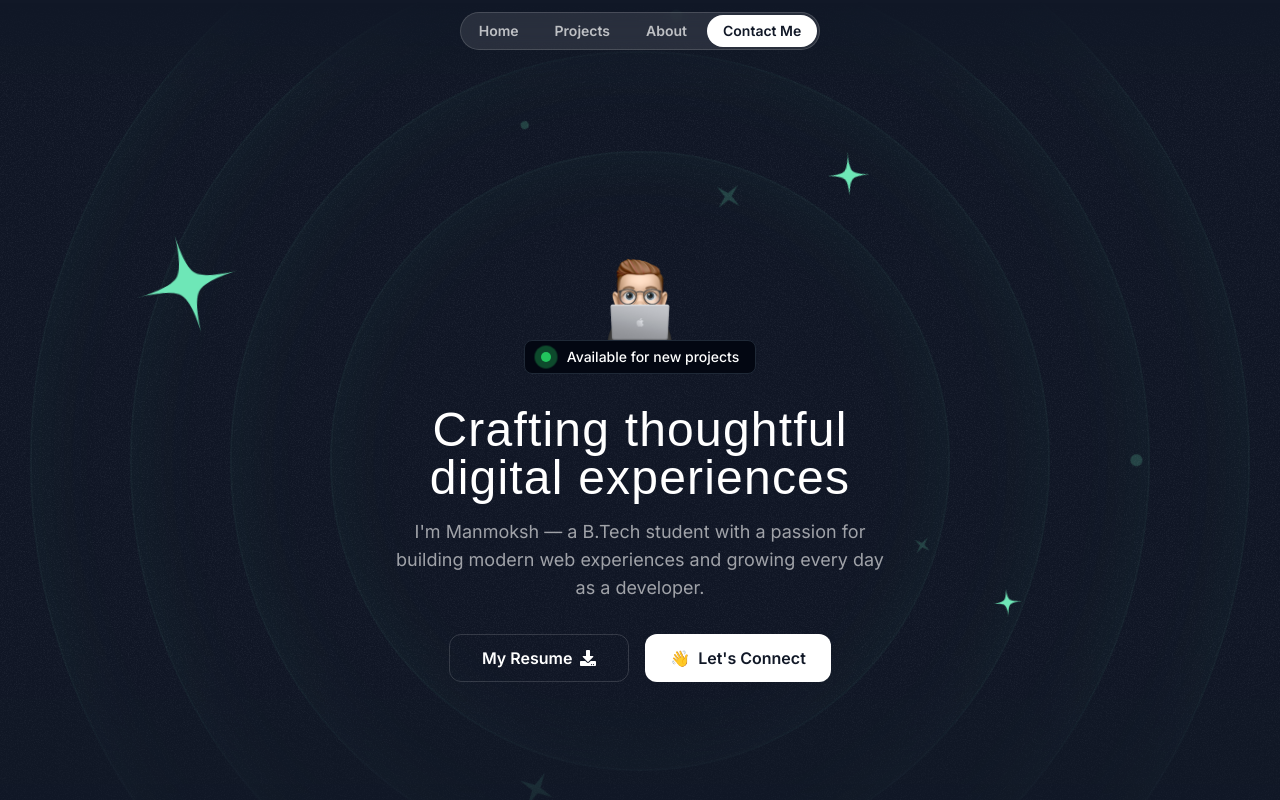
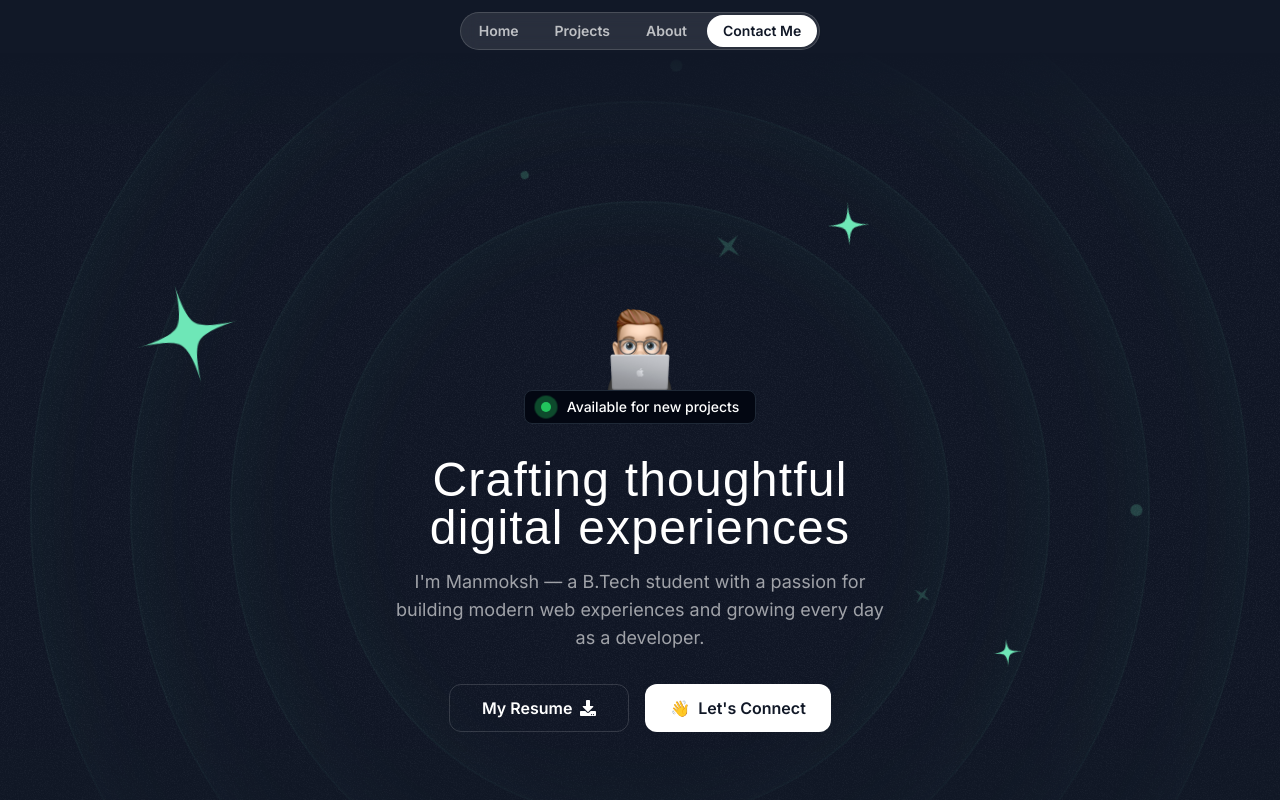
Before and after one commit to Manmoksh/Portfolio, a Next.js app: page / in a window 1280 px wide. Shown: the top 800 px of the page. Built offline with nearby package versions, Linux system fonts and the light colour scheme; a web font is replaced by a local one.

Commit message:
update nav

```diff
--- a/src/sections/About.tsx
+++ b/src/sections/About.tsx
@@ -1,7 +1,7 @@
 "use client";
 import bookCover from "@/assets/images/book-cover.png";
 import smileMemoji from "@/assets/images/memoji-graduate.png";
-import mapImage from "@/assets/images/newmap.png";
+import mapImage from "@/assets/images/Screenshot 2025-07-16 210529.png";
 import { Card } from "@/components/Card";
 import { CardHeader } from "@/components/CardHeader";
 import SectionHeader from "@/components/SectionHeader";
--- a/src/sections/Header.tsx
+++ b/src/sections/Header.tsx
@@ -1,6 +1,6 @@
 export const Header = () => {
   return (
-    <div className="flex justify-center items-center fixed top-3 w-full z-10">
+    <div className="flex justify-center items-center fixed md:static md:mt-3 top-3 w-full z-10">
       <nav className="flex gap-1 p-0.5  border border-white/15 rounded-full bg-white/10 backdrop-blur">
         <a href="#" className="nav-item">
           Home
```
Also changed, not shown: src/assets/images/Screenshot 2025-07-16 210529.png (added), src/assets/images/newmap.png (deleted).
